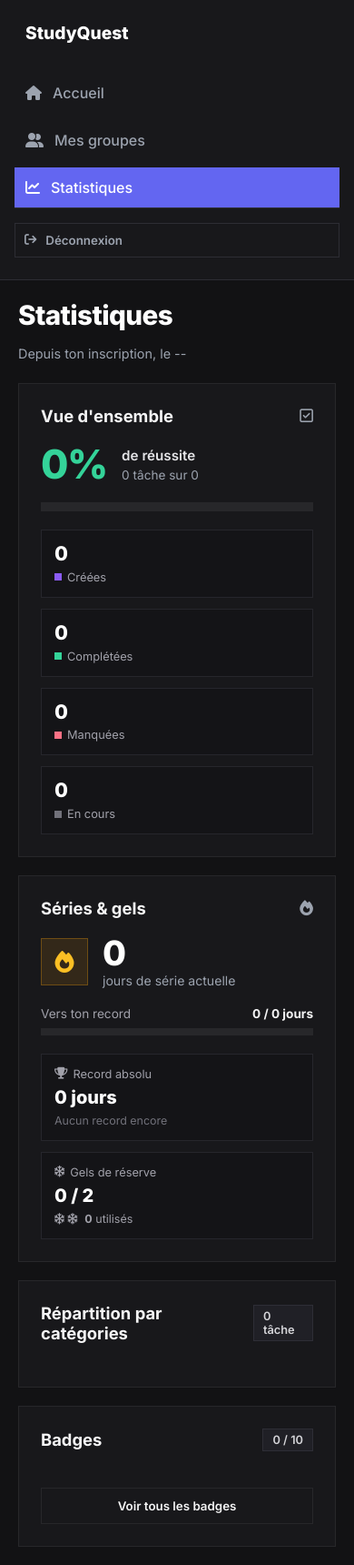
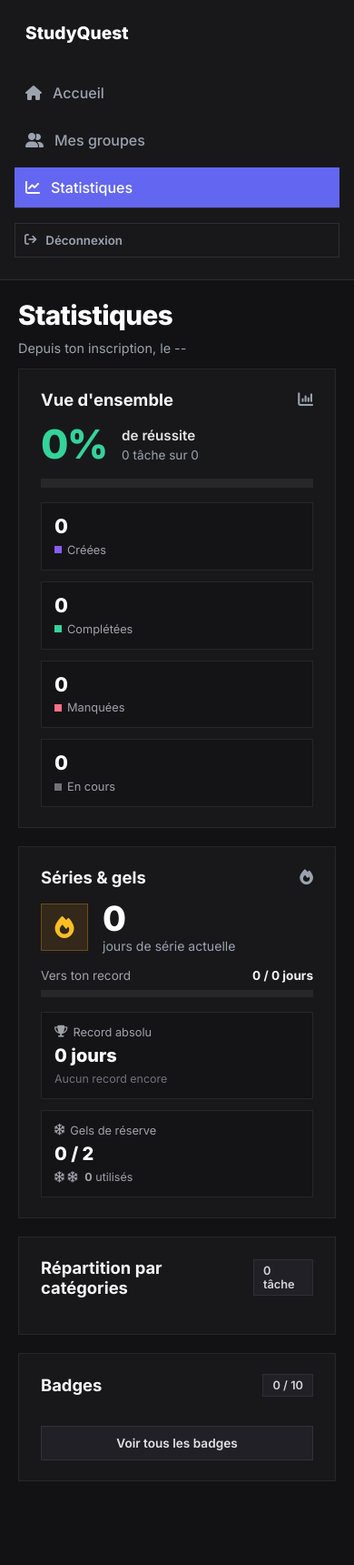
Before and after one commit to Thanthan77/StudyQuest, a plain HTML site: page pages/statistiques.html in a window 390 px wide. Shown: the whole page at 91% size. After the commit the page ends 1648 px from the top, so only its background shows below. Drawn offline with Linux system fonts and the light colour scheme; a script that the page names is missing.

Commit message:
design responsive pour plus petit ecran

```diff
--- a/css/components/statistiques.css
+++ b/css/components/statistiques.css
@@ -1,9 +1,10 @@
 /* Conteneur principal aligné sur la sidebar fixe de general.css */
 .main-content {
     margin-left: 240px;
-    flex: 1;
+    flex-grow: 1;
     padding: 32px 36px;
     min-height: 100vh;
+    box-sizing: border-box;
 }
 
 /* En-tête de la page Statistiques */
@@ -11,8 +12,8 @@
     display: flex;
     justify-content: space-between;
     align-items: baseline;
-    gap: 16px;
-    margin-bottom: 24px;
+    gap: 10px;
+    margin-bottom: 14px;
     flex-wrap: wrap;
 }
 
@@ -28,22 +29,25 @@
     color: #9ca3af;
 }
 
-/* Grille 2 colonnes sur desktop */
+/* Grille 2 colonnes sur desktop : ligne 1 compacte, ligne 2 de hauteur égale */
 .stats-bento-grid {
     display: grid;
     grid-template-columns: repeat(2, minmax(0, 1fr));
+    grid-template-rows: auto 1fr;
     gap: 20px;
+    align-items: stretch;
+    width: 100%;
 }
 
 /* Cartes principales */
 .stat-card {
     background-color: #18181b;
     border: 1px solid #27272a;
-    padding: 24px;
+    padding: 22px 24px;
     display: flex;
     flex-direction: column;
-    justify-content: space-between;
-    gap: 20px;
+    justify-content: flex-start;
+    gap: 16px;
 }
 
 .card-top {
@@ -279,15 +283,17 @@
 }
 
 /* Répartition par catégories */
-.category-card {
+.category-card,
+.badges-card {
+    height: 100%;
     justify-content: flex-start;
 }
 
 .category-breakdown-list {
     display: flex;
     flex-direction: column;
-    gap: 12px;
-    margin-top: 4px;
+    gap: 14px;
+    margin-top: 2px;
 }
 
 .category-stat-row {
@@ -324,6 +330,7 @@
     height: 100%;
     transition: width 0.3s ease;
 }
+
 /* Badges */
 .badges-grid {
     display: grid;
@@ -334,12 +341,12 @@
 .badge-tile {
     background-color: #141417;
     border: 1px solid #26262c;
-    padding: 16px 12px;
+    padding: 14px 12px;
     display: flex;
     flex-direction: column;
     align-items: center;
     text-align: center;
-    gap: 8px;
+    gap: 6px;
 }
 
 .badge-tile.locked {
@@ -348,12 +355,12 @@
 }
 
 .badge-icon-box {
-    width: 42px;
-    height: 42px;
+    width: 38px;
+    height: 38px;
     display: flex;
     align-items: center;
     justify-content: center;
-    font-size: 1.15rem;
+    font-size: 1.05rem;
 }
 
 .badge-icon-box.gold {
@@ -409,34 +416,23 @@
     background-color: #6366f1;
 }
 
-/* Responsive */
-@media (max-width: 1100px) {
-    .stats-bento-grid {
-        grid-template-columns: 1fr;
-    }
+#open-all-badges-btn {
+    margin-top: auto;
+    width: 100%;
+    padding: 10px 14px;
+    background-color: #202026;
+    color: #e4e4e7;
+    border: 1px solid #32323b;
+    font-size: 0.85rem;
+    font-weight: 600;
+    cursor: pointer;
+    transition: background-color 0.2s ease, border-color 0.2s ease;
 }
 
-@media (max-width: 820px) {
-    .sidebar {
-        position: static;
-        width: 100%;
-        height: auto;
-        border-right: none;
-        border-bottom: 1px solid #2d2d34;
-    }
-
-    body.app-body {
-        flex-direction: column;
-    }
-
-    .main-content {
-        margin-left: 0;
-        padding: 20px;
-    }
-
-    .four-cols {
-        grid-template-columns: repeat(2, minmax(0, 1fr));
-    }
+#open-all-badges-btn:hover {
+    background-color: #27272a;
+    border-color: #6366f1;
+    color: #ffffff;
 }
 
 /* Pop-up : Tous les badges */
@@ -508,7 +504,6 @@
     gap: 14px;
 }
 
-/* Styles complémentaires pour les cartes dans le pop-up */
 .all-badges-grid .badge-tile {
     display: flex;
     flex-direction: column;
@@ -524,7 +519,50 @@
     max-width: 24ch;
 }
 
-@media (max-width: 600px) {
+/* Responsive */
+@media (min-width: 769px) {
+    .main-content {
+        width: calc(100% - 240px);
+    }
+}
+
+@media (max-width: 1100px) {
+    .stats-bento-grid {
+        grid-template-columns: 1fr;
+        grid-template-rows: auto;
+    }
+
+    .category-card,
+    .badges-card {
+        height: auto;
+    }
+}
+
+@media (max-width: 820px) {
+    .sidebar {
+        position: static;
+        width: 100%;
+        height: auto;
+        border-right: none;
+        border-bottom: 1px solid #2d2d34;
+    }
+
+    body.app-body {
+        flex-direction: column;
+    }
+
+    .main-content {
+        margin-left: 0;
+        width: 100%;
+        padding: 20px;
+    }
+
+    .four-cols {
+        grid-template-columns: repeat(2, minmax(0, 1fr));
+    }
+}
+
+@media (max-width: 769px) {
     .badges-modal-content {
         padding: 18px 16px;
         max-height: 90vh;
--- a/pages/statistiques.html
+++ b/pages/statistiques.html
@@ -46,7 +46,7 @@
             <section class="stat-card overview-card">
                 <div class="card-top">
                     <h2>Vue d'ensemble</h2>
-                    <i class="fa-regular fa-square-check card-header-icon"></i>
+                    <i class="fa-solid fa-chart-column card-header-icon" aria-hidden="true"></i>
                 </div>
 
                 <div class="overview-hero">
```
Also changed, not shown: css/layout/header.css (deleted).
